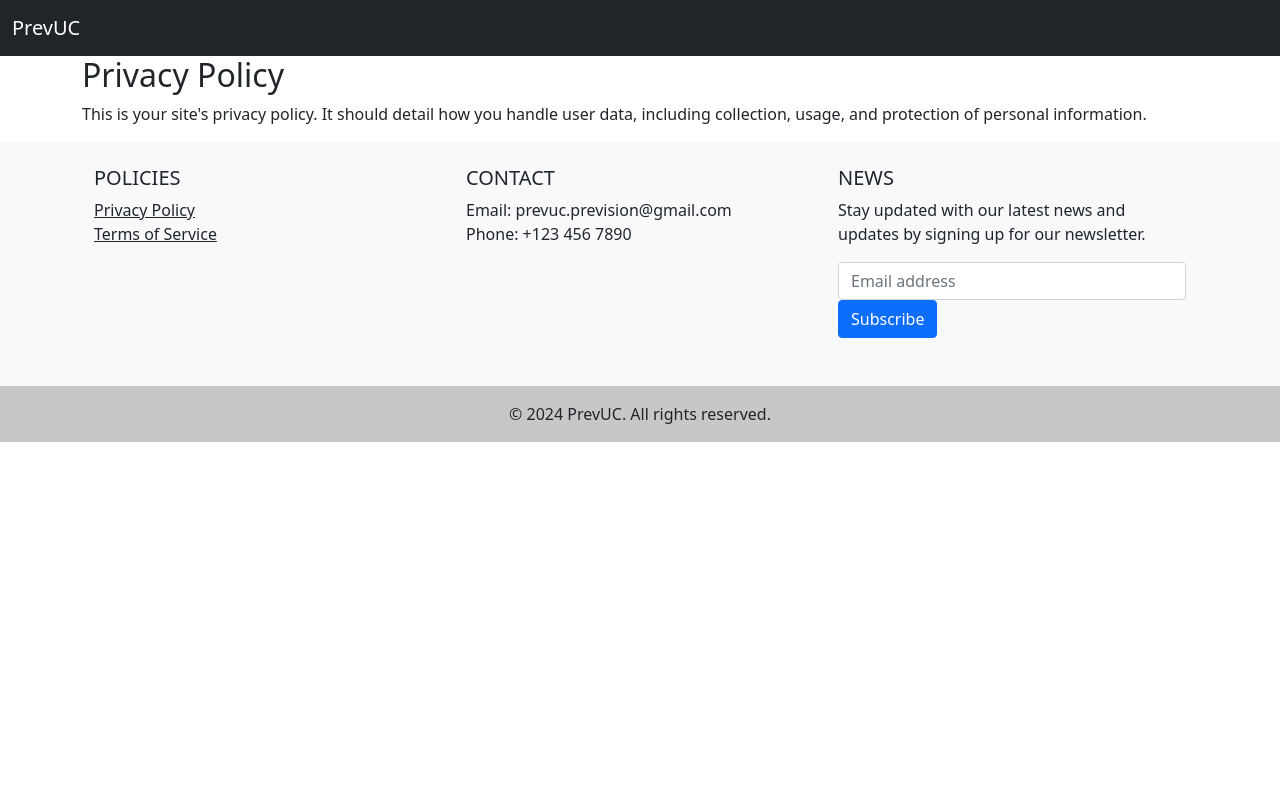
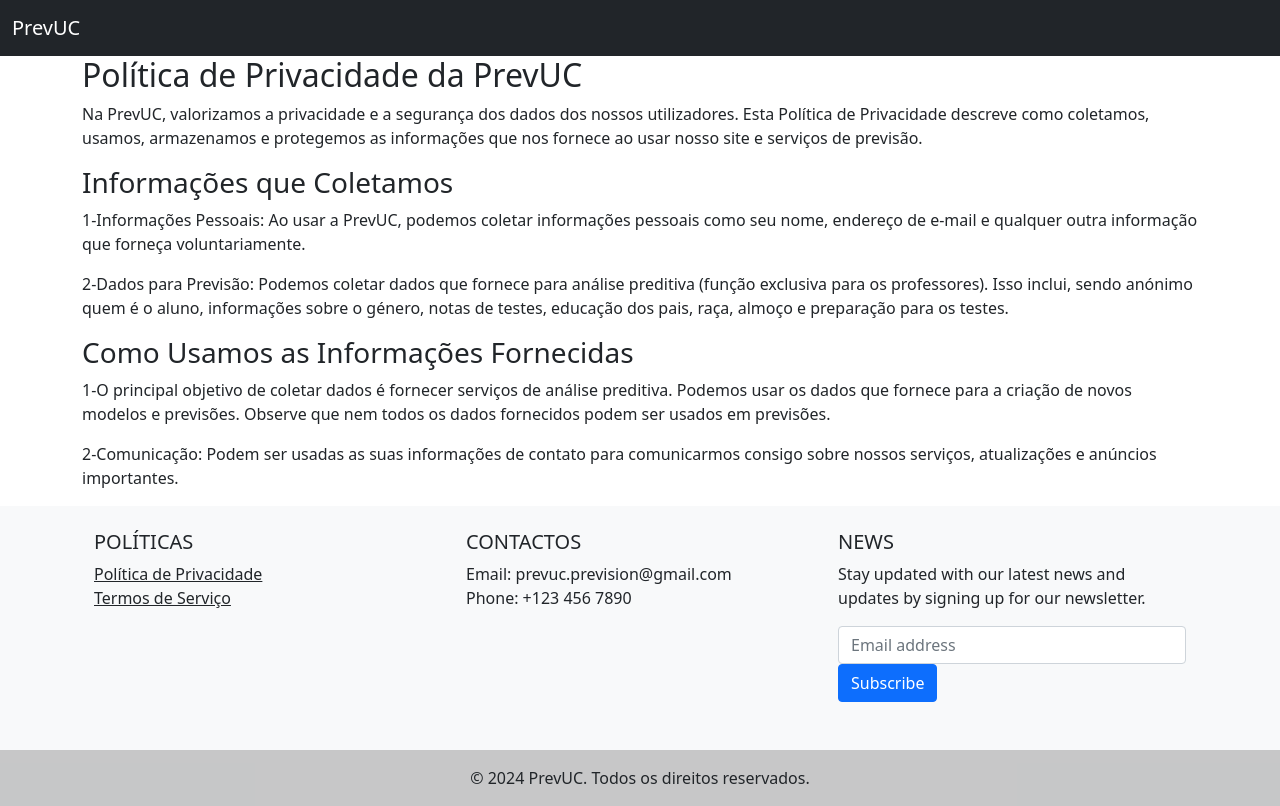
Before and after one commit to NazHabib/PrevUC, a Django app: page /privacy-policy/ in a window 1280 px wide. Before the commit the page ends 442 px from the top, so only its background shows below. Run offline with Django 4.2, Linux system fonts and the light colour scheme.

Commit message:
guest, user, data scientist and professor module complete

```diff
--- a/website/main/templates/main/base.html
+++ b/website/main/templates/main/base.html
@@ -29,8 +29,6 @@
       </li>
       {% endif %}
     </ul>
-      </div>
-    </div>
   </nav>
   <div class="container">
     {% if request.resolver_match.url_name == 'base' and not user.is_authenticated %}
@@ -46,15 +44,15 @@
     <div class="container p-4">
       <div class="row">
         <div class="col-lg-4 col-md-6 mb-4 mb-md-0">
-        <h5 class="text-uppercase">Policies</h5>
+          <h5 class="text-uppercase">Políticas</h5>
           <ul class="list-unstyled">
-          <li><a href="{% url 'privacy_policy' %}" class="text-dark">Privacy Policy</a></li>
-          <li><a href="{% url 'terms_of_service' %}" class="text-dark">Terms of Service</a></li>
+            <li><a href="{% url 'privacy_policy' %}" class="text-dark">Política de Privacidade</a></li>
+            <li><a href="{% url 'terms_of_service' %}" class="text-dark">Termos de Serviço</a></li>
           </ul>
         </div>
 
         <div class="col-lg-4 col-md-6 mb-4 mb-md-0">
-        <h5 class="text-uppercase">Contact</h5>
+          <h5 class="text-uppercase">Contactos</h5>
           <ul class="list-unstyled">
             <li>Email: prevuc.prevision@gmail.com</li>
             <li>Phone: +123 456 7890</li>
@@ -64,18 +62,24 @@
         <div class="col-lg-4 col-md-12 mb-4 mb-md-0">
           <h5 class="text-uppercase">News</h5>
           <p>Stay updated with our latest news and updates by signing up for our newsletter.</p>
-        <form>
+          <form method="post" action="{% url 'subscribe_newsletter' %}">
+            {% csrf_token %}
             <div class="form-outline form-white mb-4">
-            <input type="email" id="form5Example2" class="form-control" placeholder="Email address" />
+              <input type="email" name="email" id="form5Example2" class="form-control" placeholder="Email address" />
               <button type="submit" class="btn btn-primary btn-block">Subscribe</button>
             </div>
           </form>
+          {% if success_message %}
+          <div class="alert alert-success" role="alert">
+            {{ success_message }}
+          </div>
+          {% endif %}
         </div>
       </div>
     </div>
 
     <div class="text-center p-3" style="background-color: rgba(0, 0, 0, 0.2);">
-    © 2024 PrevUC. All rights reserved.
+      © 2024 PrevUC. Todos os direitos reservados.
     </div>
   </footer>
   <script
--- a/website/main/templates/main/privacy_policy.html
+++ b/website/main/templates/main/privacy_policy.html
@@ -3,7 +3,13 @@
 {% block title %}Privacy Policy{% endblock %}
 
 {% block content %}
-<h2>Privacy Policy</h2>
-<p>This is your site's privacy policy. It should detail how you handle user data, including collection, usage, and protection of personal information.</p>
-<!-- Add more content to flesh out your privacy policy -->
+<h2>Política de Privacidade da PrevUC</h2>
+<p>Na PrevUC, valorizamos a privacidade e a segurança dos dados dos nossos utilizadores. Esta Política de Privacidade descreve como coletamos, usamos, armazenamos e protegemos as informações que nos fornece ao usar nosso site e serviços de previsão.</p>
+<h3>Informações que Coletamos</h3>
+<p>1-Informações Pessoais: Ao usar a PrevUC, podemos coletar informações pessoais como seu nome, endereço de e-mail e qualquer outra informação que forneça voluntariamente.</p>
+<p>2-Dados para Previsão: Podemos coletar dados que fornece para análise preditiva (função exclusiva para os professores). Isso inclui, sendo anónimo quem é o aluno, informações sobre o género, notas de testes, educação dos pais, raça, almoço e preparação para os testes.</p>
+<h3>Como Usamos as Informações Fornecidas</h3>
+<p>1-O principal objetivo de coletar dados é fornecer serviços de análise preditiva. Podemos usar os dados que fornece para a criação de novos modelos e previsões. Observe que nem todos os dados fornecidos podem ser usados em previsões.</p>
+<p>2-Comunicação: Podem ser usadas as suas informações de contato para comunicarmos consigo sobre nossos serviços, atualizações e anúncios importantes.</p>
+
 {% endblock %}
--- a/website/main/templates/main/results.html
+++ b/website/main/templates/main/results.html
@@ -1,4 +1,3 @@
-<!-- In main/results.html -->
 {% extends 'main/base.html' %}
 
 {% block content %}
--- a/website/main/urls.py
+++ b/website/main/urls.py
@@ -13,6 +13,7 @@
     path('delete_account/', views.account_delete, name='account_delete'),
     path('guest-main/', views.guest_prevision, name='guest_prevision'),
     path('results/', views.prediction_results, name='prediction_results'),
+    path('subscribe/', views.subscribe_newsletter, name='subscribe_newsletter'),
     path('submit-prevision-form/', views.guest_prevision, name='guest_prevision'),
     path('edit_account/', views.edit_account, name='edit_account'),
     path('main-prevision/', views.main_prevision, name='main_prevision'),
--- a/website/main/views.py
+++ b/website/main/views.py
@@ -3,16 +3,18 @@
 from django.contrib.auth import login
 from django.contrib.auth.decorators import login_required
 from django.contrib.auth.models import User
+from django.http import HttpResponseRedirect, HttpResponse
 from django.shortcuts import redirect, render
+from django.urls import reverse
+
 from .forms import PrevisionForm, PrevisionInputForm, ChangeForm, NotificationForm
 from .forms import RegisterForm
 from .predictor import predict_scores
 from .forms import UserForm, ProfileForm
-from .models import Profile, Prevision
+from .models import Profile, Prevision, NewsletterSubscriber
 from .models import PredictionDataForm
 from .decorators import role_required
 from .models import Notification
-from django.core.paginator import Paginator
 
 def validate_data(request):
     if request.method == 'GET':
@@ -224,32 +226,6 @@
         form = PrevisionForm()
     return render(request, 'main/guest_main.html', {'form': form})
 
-
-
-@login_required
-def saved_previsions(request):
-    if request.method == 'POST':
-        # Save a new prevision
-        prediction_result = request.session.get('prediction_result', {})
-        new_prevision = Prevision.objects.create(
-            user=request.user,
-            math_score=prediction_result.get('math_score'),
-            reading_score=prediction_result.get('reading_score'),
-            writing_score=prediction_result.get('writing_score'),
-            gender=prediction_result.get('gender'),
-            lunch=prediction_result.get('lunch'),
-            test_preparation_course=prediction_result.get('test_preparation_course'),
-            race_ethnicity=prediction_result.get('race_ethnicity'),
-            parental_level_of_education=prediction_result.get('parental_level_of_education')
-        )
-        return redirect('saved_previsions')
-
-    # Fetch all previsions for the current user to display
-    previsions = Prevision.objects.filter(user=request.user)
-    return render(request, 'main/saved_previsions.html', {'previsions': previsions})
-
-
-@login_required
 def main_prevision(request):
     if request.method == 'POST':
         form = PrevisionForm(request.POST)
@@ -261,7 +237,6 @@
             race_ethnicity = form.cleaned_data['race_ethnicity']
             parental_level_of_education = form.cleaned_data['parental_level_of_education']
 
-            # Prepare the input data for the predictive model, possibly modifying it
             df_input = pd.DataFrame([form.cleaned_data])
             df_input.rename(columns={
                 'race_ethnicity': 'race/ethnicity',
@@ -303,6 +278,29 @@
     return render(request, 'main/main_prevision.html', {'form': form})
 
 
+@login_required
+def saved_previsions(request):
+    if request.method == 'POST':
+        # Save a new prevision
+        prediction_result = request.session.get('prediction_result', {})
+        new_prevision = Prevision.objects.create(
+            user=request.user,
+            math_score=prediction_result.get('math_score'),
+            reading_score=prediction_result.get('reading_score'),
+            writing_score=prediction_result.get('writing_score'),
+            gender=prediction_result.get('gender'),
+            lunch=prediction_result.get('lunch'),
+            test_preparation_course=prediction_result.get('test_preparation_course'),
+            race_ethnicity=prediction_result.get('race_ethnicity'),
+            parental_level_of_education=prediction_result.get('parental_level_of_education')
+        )
+        return redirect('saved_previsions')
+
+    # Fetch all previsions for the current user to display
+    previsions = Prevision.objects.filter(user=request.user)
+    return render(request, 'main/saved_previsions.html', {'previsions': previsions})
+
+
 def prediction_results(request):
     prediction_result = request.session.get('prediction_result', {})
     additional_params = request.session.get('additional_params', {})
@@ -319,23 +317,42 @@
 @login_required
 def saved_previsions(request):
     if request.method == 'POST':
-        # Create a new prevision instance with data from the form
+        # Retrieve data from session or request as necessary
+        prevision_data = request.session.get('prediction_data', {})
+        prediction_result = request.session.get('prediction_result', {})
+
+        # Create and save the new prevision instance
         new_prevision = Prevision(
             user=request.user,
-            gender=request.session.get('prediction_data', {}).get('gender', 'Not specified'),
-            lunch=request.session.get('prediction_data', {}).get('lunch', 'Not specified'),
-            test_preparation_course=request.session.get('prediction_data', {}).get('test_preparation_course', 'Not specified'),
-            race_ethnicity=request.session.get('prediction_data', {}).get('race_ethnicity', 'Not specified'),
-            parental_level_of_education=request.session.get('prediction_data', {}).get('parental_level_of_education', 'Not specified'),
-            math_score=request.POST.get('math_score'),
-            reading_score=request.POST.get('reading_score'),
-            writing_score=request.POST.get('writing_score'),
+            gender=prevision_data['gender'],
+            lunch=prevision_data['lunch'],
+            test_preparation_course=prevision_data['test_preparation_course'],
+            race_ethnicity=prevision_data['race_ethnicity'],
+            parental_level_of_education=prevision_data['parental_level_of_education'],
+            math_score=prediction_result.get('math_score'),
+            reading_score=prediction_result.get('reading_score'),
+            writing_score=prediction_result.get('writing_score'),
         )
         new_prevision.save()
 
-        # Redirect to the page that shows all saved previsions
         return redirect('saved_previsions')
 
-    # If it's not a POST request, fetch all previsions to display
+    # If not a POST request, fetch all previsions to display
     previsions = Prevision.objects.filter(user=request.user).order_by('-created_at')
     return render(request, 'main/saved_previsions.html', {'previsions': previsions})
+
+
+
+from django.http import JsonResponse
+
+def subscribe_newsletter(request):
+    if request.method == 'POST':
+        email = request.POST.get('email')
+        if email:
+            subscriber, created = NewsletterSubscriber.objects.get_or_create(email=email)
+            if created:
+                success_message = "Subscription successful!"
+            else:
+                success_message = "You are already subscribed!"
+            return HttpResponseRedirect(reverse('base'))
+    return HttpResponseRedirect(reverse('base'))
```
Also changed, not shown: website/main/models.py (+19 -27 lines). Lines whose indentation alone changed are shown as unchanged.
